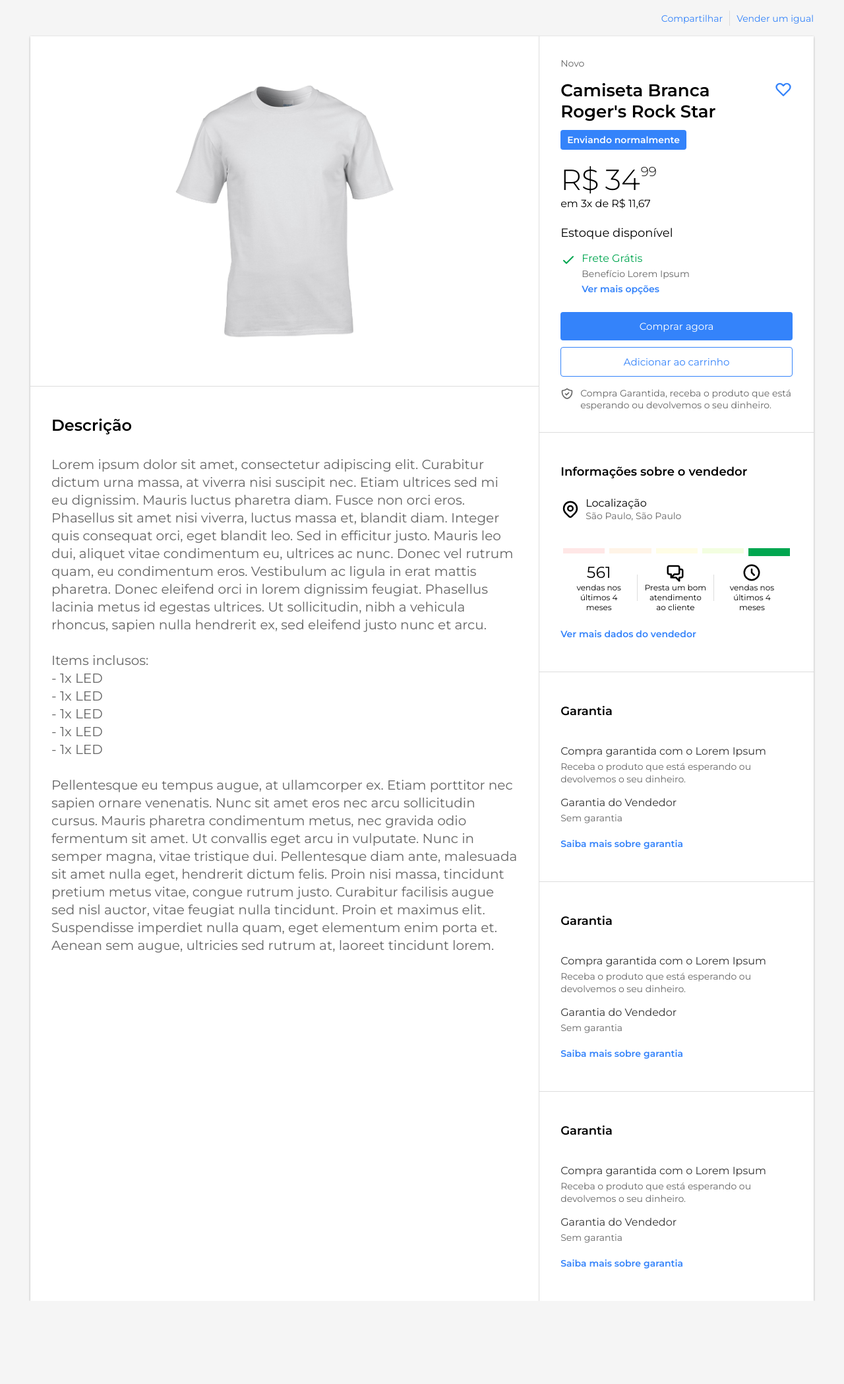
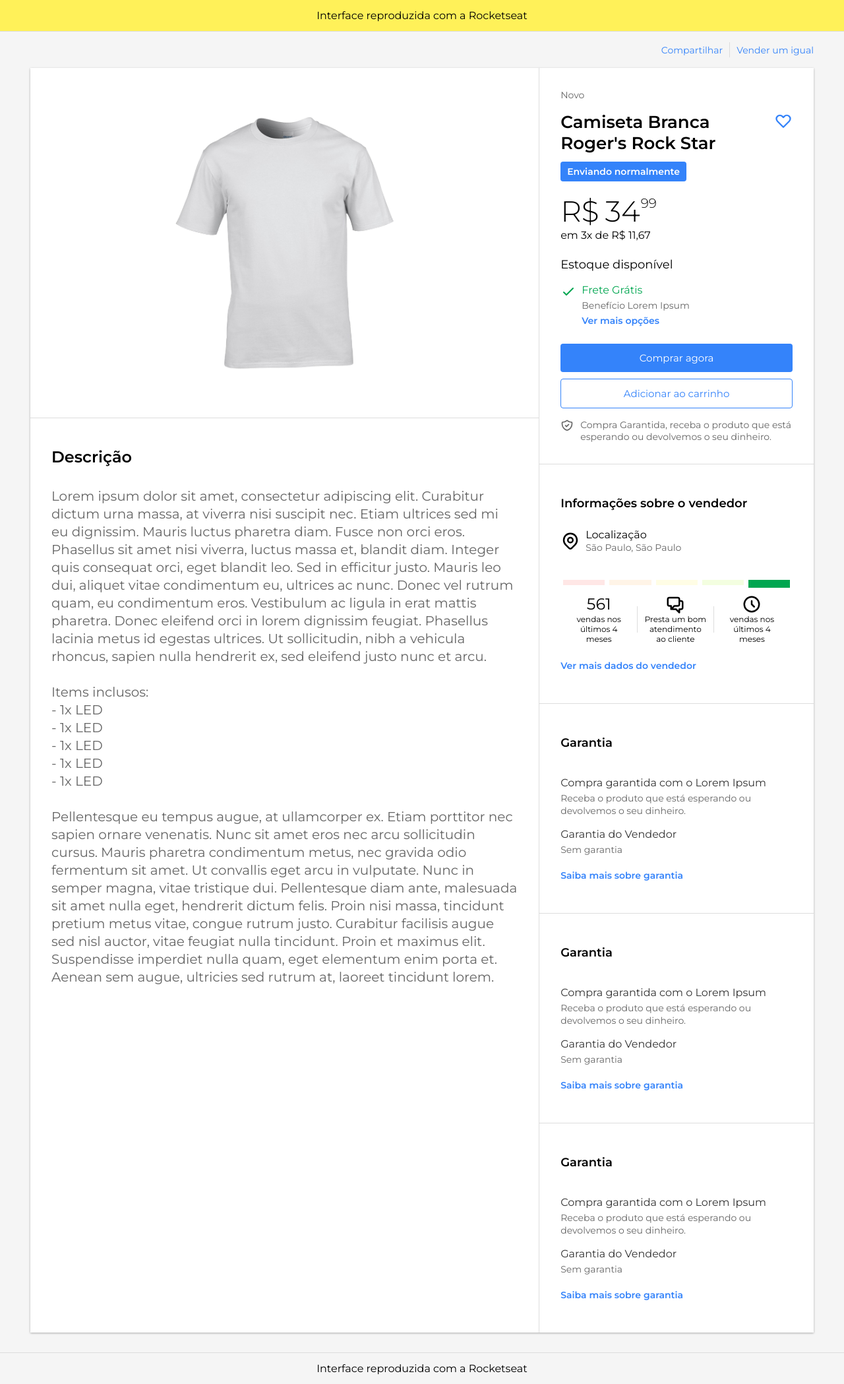
Before and after one commit to williamroger/ui-clone-mercado-livre, a React (Create React App) app: page / in a window 1280 px wide. Shown: the whole page at 66% size. Before the commit the page ends 1972 px from the top, so only its background shows below. Built offline with nearby package versions, Linux system fonts and the light colour scheme.

Commit message:
Adicionado Header e Footer da aplicação

```diff
--- a/src/components/Layout/index.tsx
+++ b/src/components/Layout/index.tsx
@@ -1,19 +1,21 @@
 import React from 'react';
 
 import Product from '../Product';
+import Header from '../Header';
+import Footer from '../Footer';
 
 import { Container, Wrapper } from './styles';
 
 const Layout: React.FC = () => {
   return (
     <Container>
-      {/* <Header /> */}
+      <Header />
 
       <Wrapper>
         <Product />
       </Wrapper>
 
-      {/* <Footer /> */}
+      <Footer />
     </Container>
   );
 };
```
